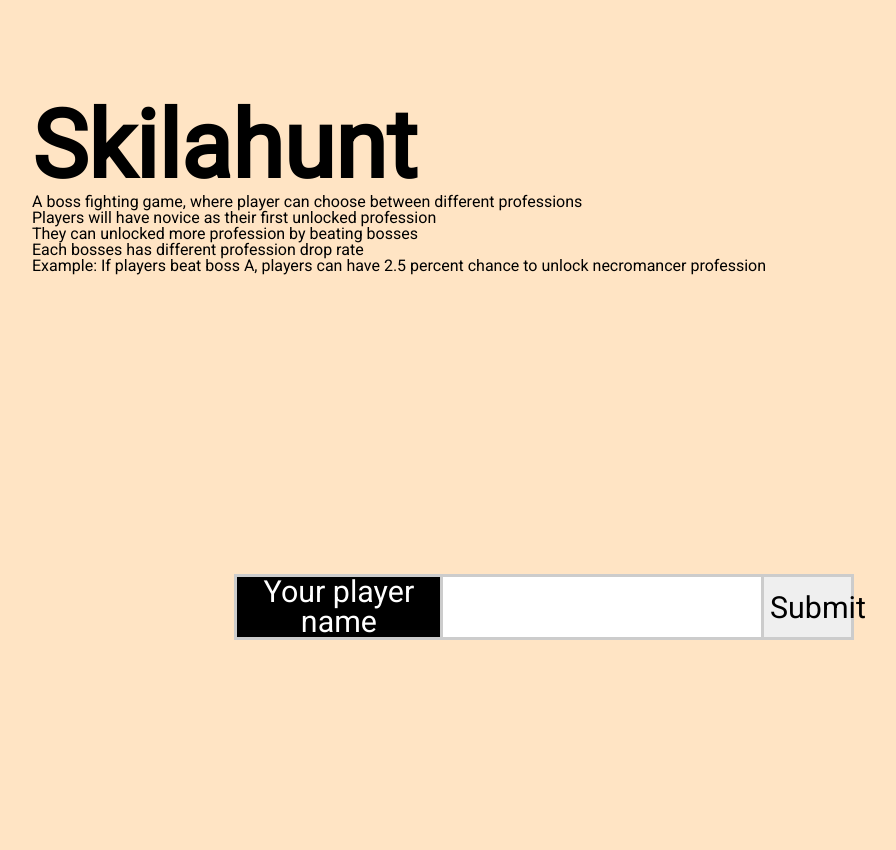
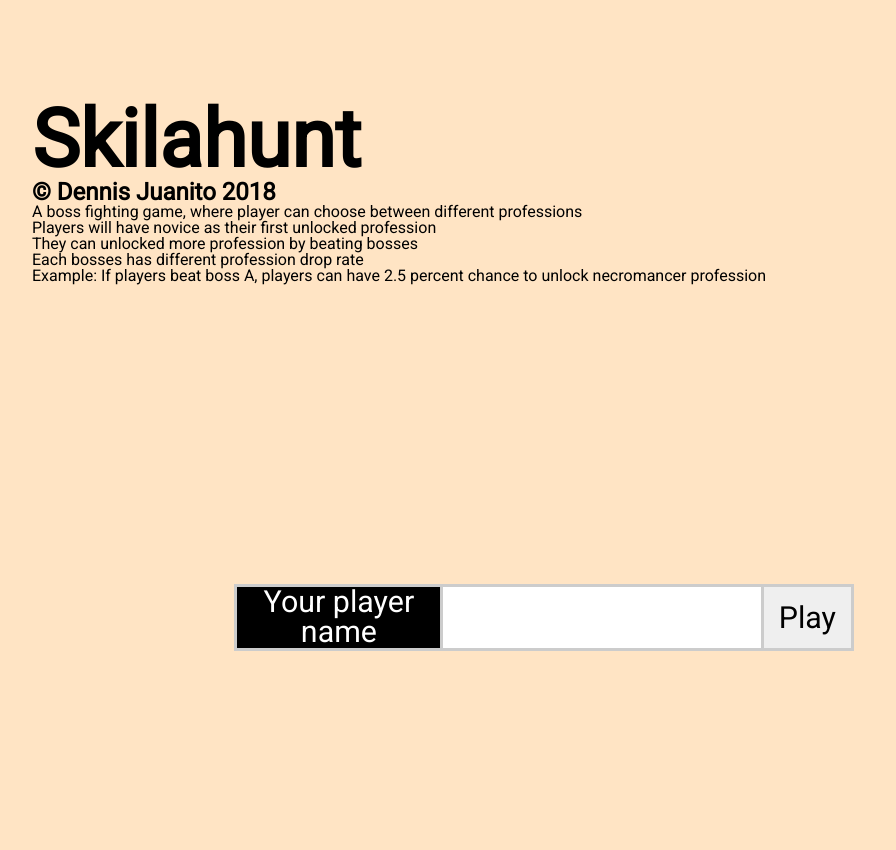
Before and after one commit to dennisjuanito/it102game.github.io, a PHP site: page / in a window 1280 px wide. Shown: the top 850 px of the page, without its empty margins (96-992 px from the left). Run offline with PHP 8.4, Linux system fonts and the light colour scheme; some libraries are stand-ins or nearby versions.

Commit message:
add copyright

```diff
--- a/css/index.css
+++ b/css/index.css
@@ -84,7 +84,7 @@ input[type='text']:focus {
   font-size: 1.9rem;
 }
 
-.submitButton {
+.playButton {
   border: 3px solid #ccc;
   border-left: none;
   width: 10%;
--- a/index.html
+++ b/index.html
@@ -26,8 +26,9 @@
 
     <div class="welcomeContainer">
       <div class="welcomeText">
-        <h3>Skilahunt</h3>
+        <h4>Skilahunt</h4>
         <div class="subWelcomeText">
+          <h2>&copy; Dennis Juanito 2018</h2>
           <p>A boss fighting game, where player can choose between different professions</p>
           <p>Players will have novice as their first unlocked profession</p>
           <p>They can unlocked more profession by beating bosses</p>
@@ -39,7 +40,7 @@
 
       <div class="playerNameInputWrapper">
         <div class="yourPlayerNameLabel"><label>Your player name</label></div>
-        <input class="playerNameInput" name="" value="" type="text" /><button class="submitButton">Submit</button>
+        <input class="playerNameInput" name="" value="" type="text" /><button class="playButton">Play</button>
       </div>
     </div>
     <div class="allContainerWrapper"></div>
--- a/js/UpdateDOM.js
+++ b/js/UpdateDOM.js
@@ -81,10 +81,9 @@ function selectPlayerCurrentProfession() {
   document.getElementsByClassName(player.profession)[0].classList.add('onSelect');
 }
 
-function addEventListernetToSubmitButton() {
-  let submitButtonElement = document.querySelector('.submitButton');
-  console.log(submitButtonElement);
-  submitButtonElement.addEventListener('click', event => {
+function addEventListernetToPlayButton() {
+  let playButtonElement = document.querySelector('.playButton');
+  playButtonElement.addEventListener('click', event => {
     event.preventDefault();
     event.stopPropagation();
     let playerNameInputElement = document.querySelector('.playerNameInput');
@@ -96,7 +95,7 @@ function addEventListernetToSubmitButton() {
 
 // add event listerner if the users havent input their player name
 if (!playerName) {
-  addEventListernetToSubmitButton();
+  addEventListernetToPlayButton();
 }
 
 addSkillImageToDOM();
```
